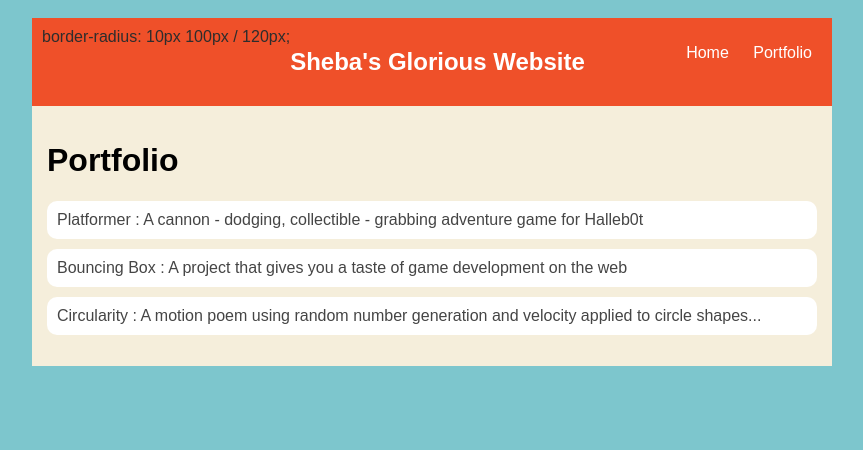
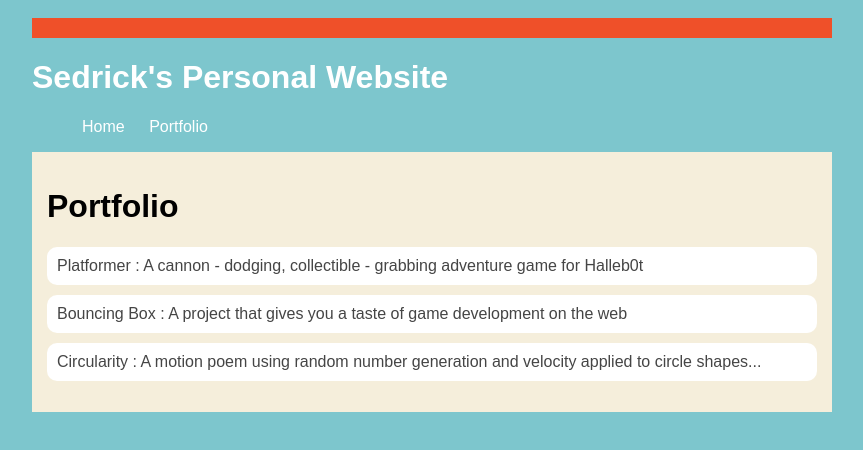
Before and after one commit to Sedrickparker1/Sedrick-github-Parker.github.io, a plain HTML site: page portfolio.html in a window 1280 px wide. Shown: the whole page, without its empty margins (208-1071 px from the left). Drawn offline with Linux system fonts and the light colour scheme.

Commit message:
add portfolio.html file

```diff
--- a/portfolio.html
+++ b/portfolio.html
@@ -81,12 +81,11 @@
             }
         </style>
     </head>
-
     <body>
       <div id="all-contents">
-        <nav>
-            border-radius: 10px 100px / 120px;
-            <h1>Sheba's Glorious Website</h1>
+        <nav
+            border-radius: 10px 100px / 120px;></nav>
+            <h1>Sedrick's Personal Website</h1>
             <ul id="nav-ul">
                 <li class="nav-li">
                   <a class="nav-a" href="index.html">Home</a>
```
